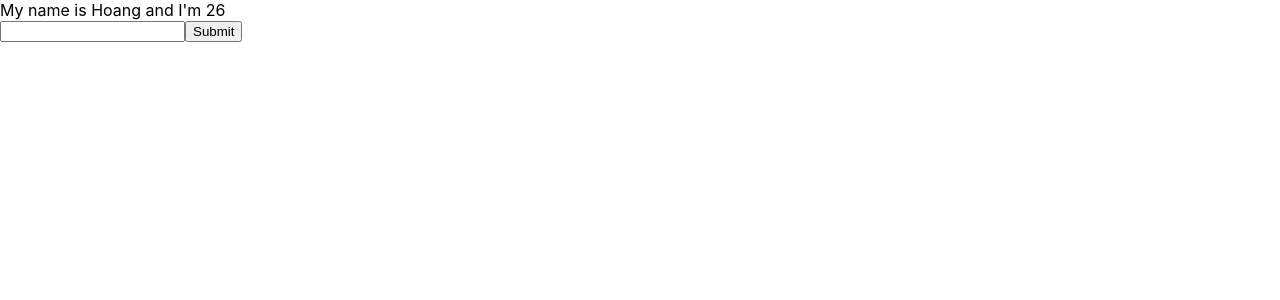
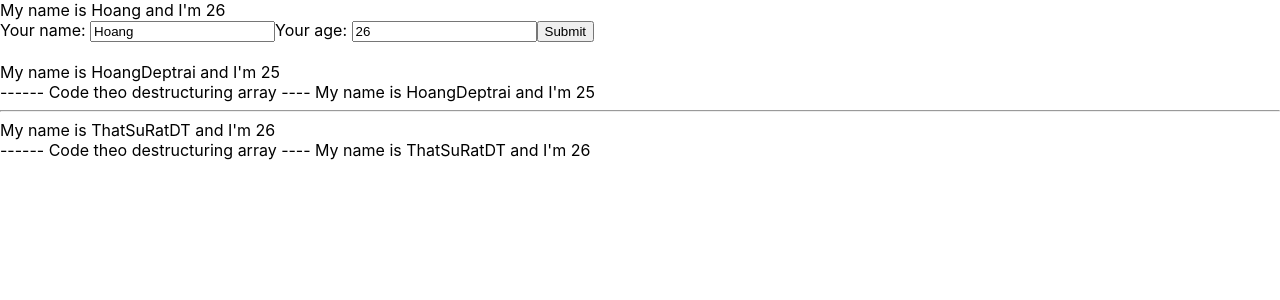
Before and after one commit to HoangTruong3843/video-29, a React (Create React App) app: page / in a window 1280 px wide. Shown: the top 300 px of the page. Built offline with nearby package versions, Linux system fonts and the light colour scheme.

Commit message:
video added

```diff
--- /dev/null
+++ b/src/components/DisplayInfor.js
@@ -0,0 +1,21 @@
+import React from "react";
+
+class DisplayInfor extends React.Component{
+    render(){
+        // ở file MyComponents.js (cha) chúng ta đã gán name và age vào cho component
+        // DisplayInfor.js (con), nên chúng ta có thể gọi name và age = cách úsing
+        // keyword "props". Khi vào chế độ inspect trên google, sẽ thấy component
+        // DisplayInfor.js sẽ hiện props vừa khai báo mà k phải state.
+
+        // ex: Destructuring array/obj (NEW)
+        const {age,name} = this.props;
+        console.log(this.props)
+        return(<div>
+            My name is {this.props.name} and I'm {this.props.age}
+            <br/>
+            ------ Code theo destructuring array ---- My name is {name} and I'm {age}
+        </div>)
+    }
+}
+
+export default DisplayInfor;
--- a/src/components/MyComponent.js
+++ b/src/components/MyComponent.js
@@ -1,36 +1,26 @@
 // class component  --->>> this course will start with class component only
 // function component
 import React from 'react'
+import UserInfor from './UserInfor';
+import DisplayInfor from './DisplayInfor';
 
 class MyComponent extends React.Component {
     // cu phap jsx, only react has this, cho phep viet code javascript in a html
     // ham render() giup chuyen doi cu phap jsx và giuóp nó hiển thị trên giao diện
-    state ={
-        name: 'Hoang',
-        address: 'Temple',
-        age: '26'
-      };
 
-    handleOnChangeInput = (event)=>{
-        this.setState({
-            name: event.target.value
-        })
-    }
-    handleOnSubmit=(event)=>{
-        event.preventDefault()  // preventDefault() để ngăn chặn việc load lại trang (mặc định) khi click vào button "submit"
-        console.log(this.state) // thử in ra xem state changed từ input của user.
-    }
     render(){
+        const myInfor = ['a','b','c']
         return (
+            //props: properties
+            //line 22, chúng ta vẫn có thể assign một prop khác không thuộc cha cho prop?
+            //con --> ex: myInfor.
             <div>
-                My name is {this.state.name} and I'm {this.state.age}
-                <form onSubmit={(event)=>this.handleOnSubmit(event)}>
-                    <input
-                        type ="text"
-                        onChange ={(event)=>this.handleOnChangeInput(event)}
-                     />
-                     <button> Submit </button>
-                </form>
+
+                <UserInfor></UserInfor>
+                <br/>
+                <DisplayInfor name = "HoangDeptrai" age="25"> </DisplayInfor>
+                <hr></hr>
+                <DisplayInfor name = "ThatSuRatDT" age="26" myInfor={myInfor}/>
             </div>
         );
     }
--- /dev/null
+++ b/src/components/UserInfor.js
@@ -0,0 +1,49 @@
+import React from "react";
+
+class UserInfor extends React.Component{
+    state ={
+        name: 'Hoang',
+        address: 'Temple',
+        age: '26'
+      };
+
+    handleOnChangeInput = (event)=>{
+        this.setState({
+            name: event.target.value
+        })
+    }
+    handleOnChangeAge = (event)=>{
+        this.setState({
+            age: event.target.value
+        })
+    }
+    handleOnSubmit=(event)=>{
+        event.preventDefault()  // preventDefault() để ngăn chặn việc load lại trang (mặc định) khi click vào button "submit"
+        console.log(this.state) // thử in ra xem state changed từ input của user.
+    }
+    render(){
+        return (<div>
+                My name is {this.state.name} and I'm {this.state.age}
+                <form onSubmit={(event)=>this.handleOnSubmit(event)}>
+                    <label>Your name: </label>
+                    <input
+                        value = {this.state.name}
+                        type ="text"
+                        onChange ={(event)=>this.handleOnChangeInput(event)}
+                     />
+
+                     <label>Your age: </label>
+                    <input
+                        value = {this.state.age}
+                        type ="text"
+                        onChange ={(event)=>this.handleOnChangeAge(event)}
+                     />
+                     <button> Submit </button>
+                </form>
+
+        </div>)
+    }
+
+}
+
+export default UserInfor;
```
